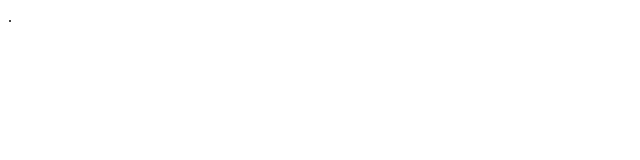
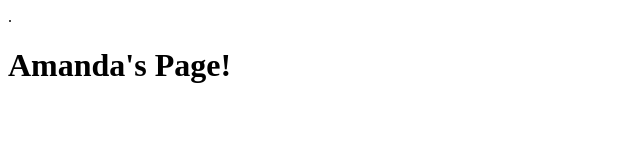
Before and after one commit to Tsquare8/libertymutual_git, a plain HTML site: page index.html in a window 1280 px wide. Shown: the whole page, without its empty margins (0-640 px from the left). Drawn offline with Linux system fonts and the light colour scheme.

Commit message:
added h1

```diff
--- a/index.html
+++ b/index.html
@@ -5,6 +5,6 @@
     <title></title>
   </head>
   <body>
-
+    <h1>Amanda's Page!</h1>
   </body>
 </html>
```
